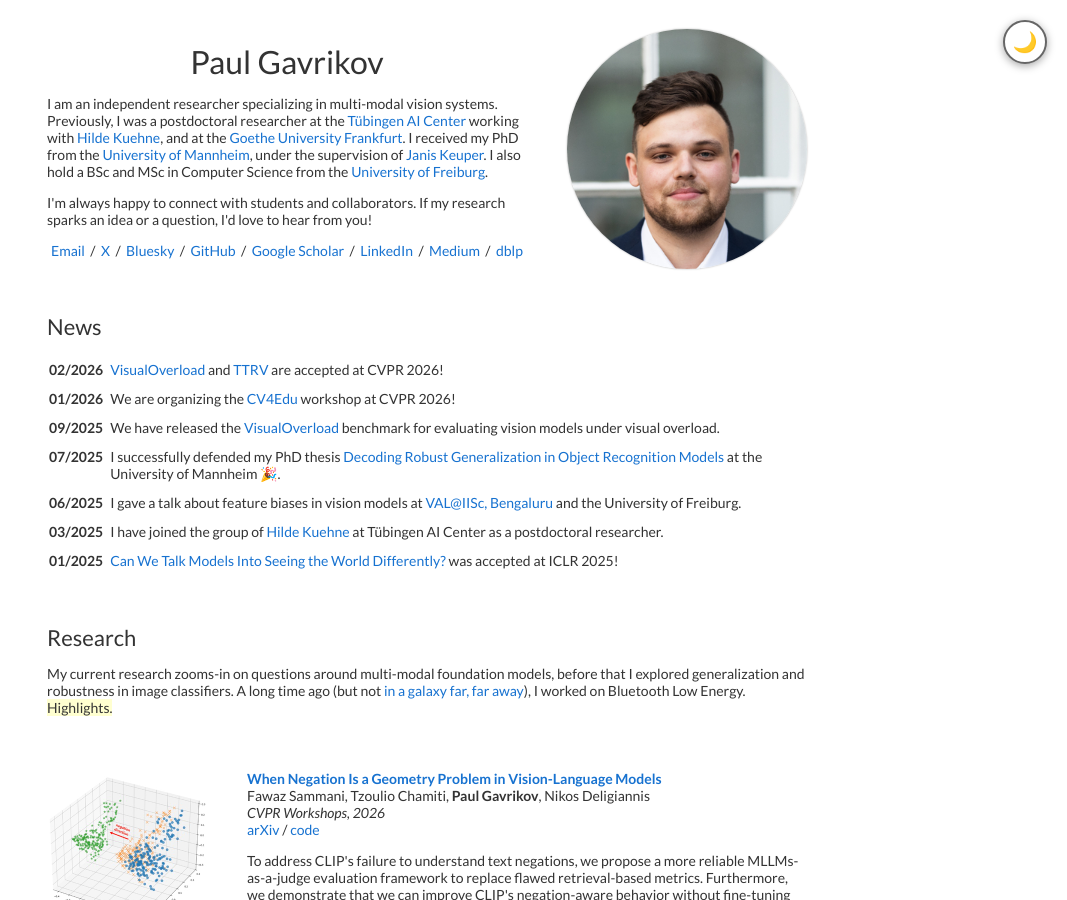
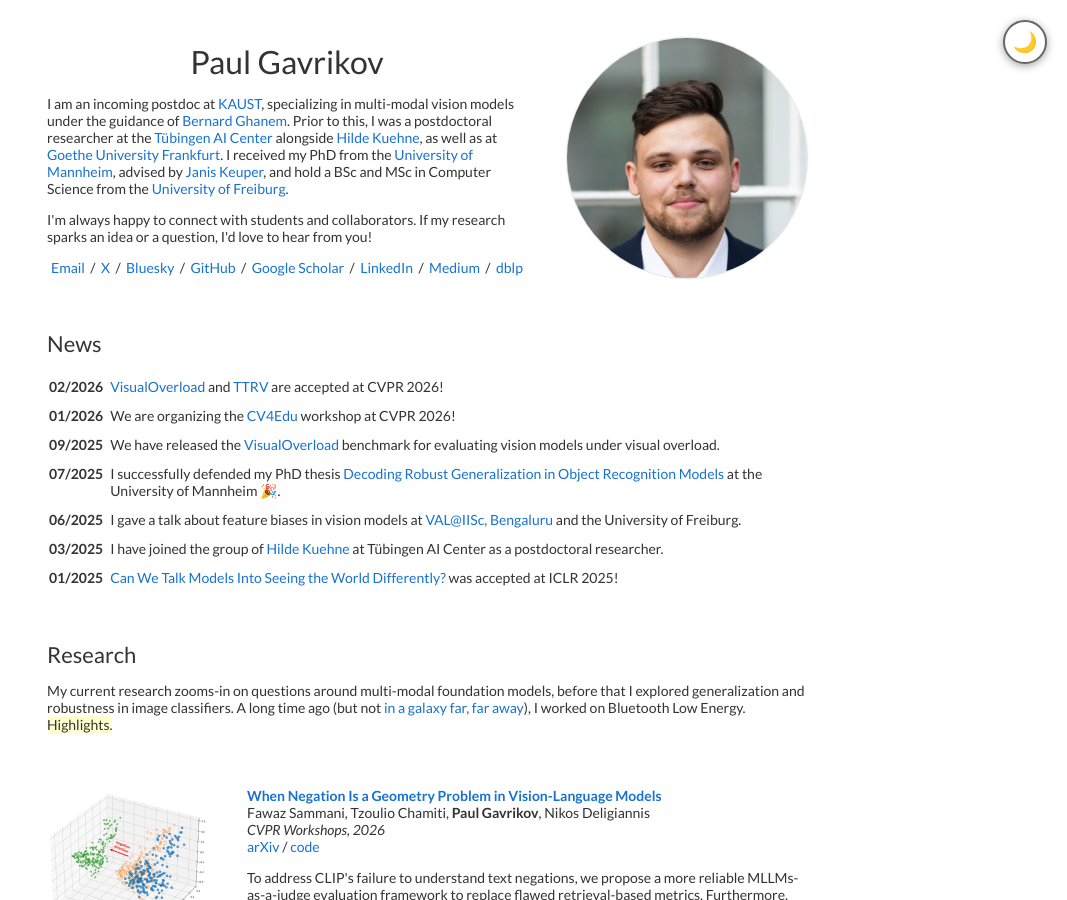
Before and after one commit to paulgavrikov/paulgavrikov.github.io, a Jekyll site: the page built from _posts/2018-05-15-intro.markdown, in a window 1280 px wide and 900 px high. Shown: the whole window, without its empty margins (213-1280 px from the left). Built offline with Jekyll 4.4.1, drawn with Linux system fonts in a browser that asks for light colours.

Commit message:
adding KAUST

```diff
--- a/_layouts/default.html
+++ b/_layouts/default.html
@@ -53,13 +53,7 @@
                 Paul Gavrikov
               </h1>
               <p>
-                I am an independent researcher specializing in multi-modal vision systems. Previously, I was a
-                postdoctoral researcher at the <a href="https://tuebingen.ai/">Tübingen AI Center</a> working with <a
-                  href="https://hildekuehne.github.io/">Hilde Kuehne</a>, and at the <a
-                  href="https://www.goethe-university-frankfurt.de/en">Goethe University Frankfurt</a>. I received my
-                PhD from the <a href="https://www.uni-mannheim.de/dws/">University of Mannheim</a>, under the
-                supervision of <a href="https://www.keuper-labs.org/">Janis Keuper</a>. I also hold a BSc and MSc in
-                Computer Science from the <a href="https://uni-freiburg.de">University of Freiburg</a>.
+                I am an incoming postdoc at <a href="https://ivul.kaust.edu.sa/">KAUST</a>, specializing in multi-modal vision models under the guidance of <a href="https://www.bernardghanem.com/">Bernard Ghanem</a>. Prior to this, I was a postdoctoral researcher at the <a href="https://tuebingen.ai/">Tübingen AI Center</a> alongside <a href="https://hildekuehne.github.io/">Hilde Kuehne</a>, as well as at <a href="https://www.goethe-university-frankfurt.de/en">Goethe University Frankfurt</a>. I received my PhD from the <a href="https://www.uni-mannheim.de/dws/">University of Mannheim</a>, advised by <a href="https://www.keuper-labs.org/">Janis Keuper</a>, and hold a BSc and MSc in Computer Science from the <a href="https://uni-freiburg.de">University of Freiburg</a>.
               <p>
               <p>
                 I'm always happy to connect with students and collaborators. If my research sparks an idea or a
```
